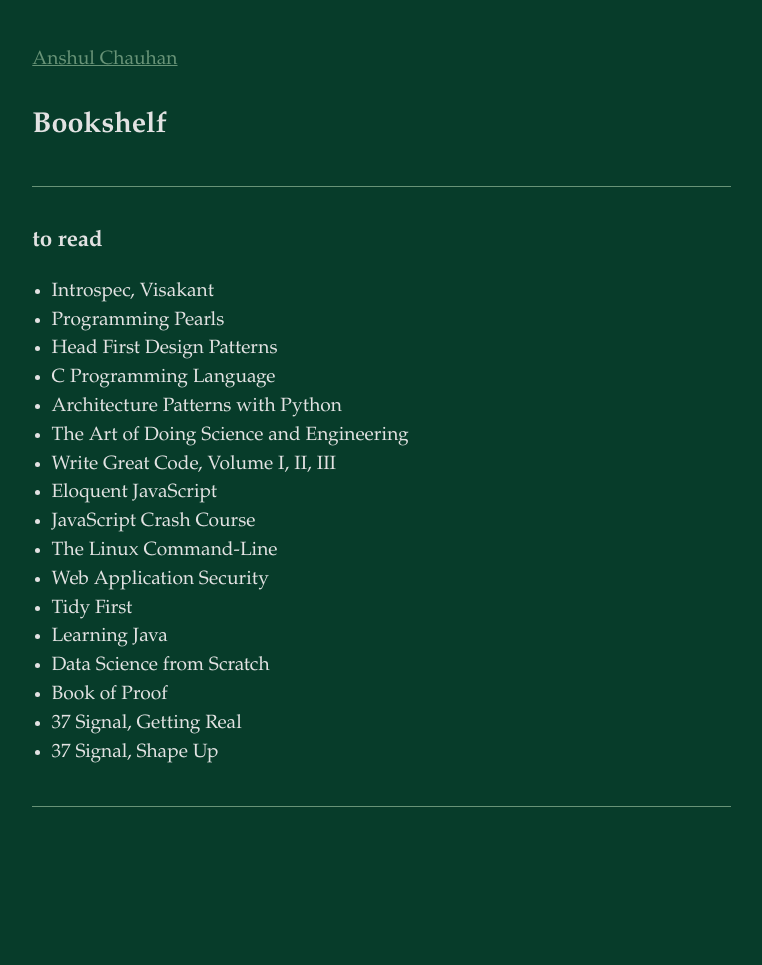
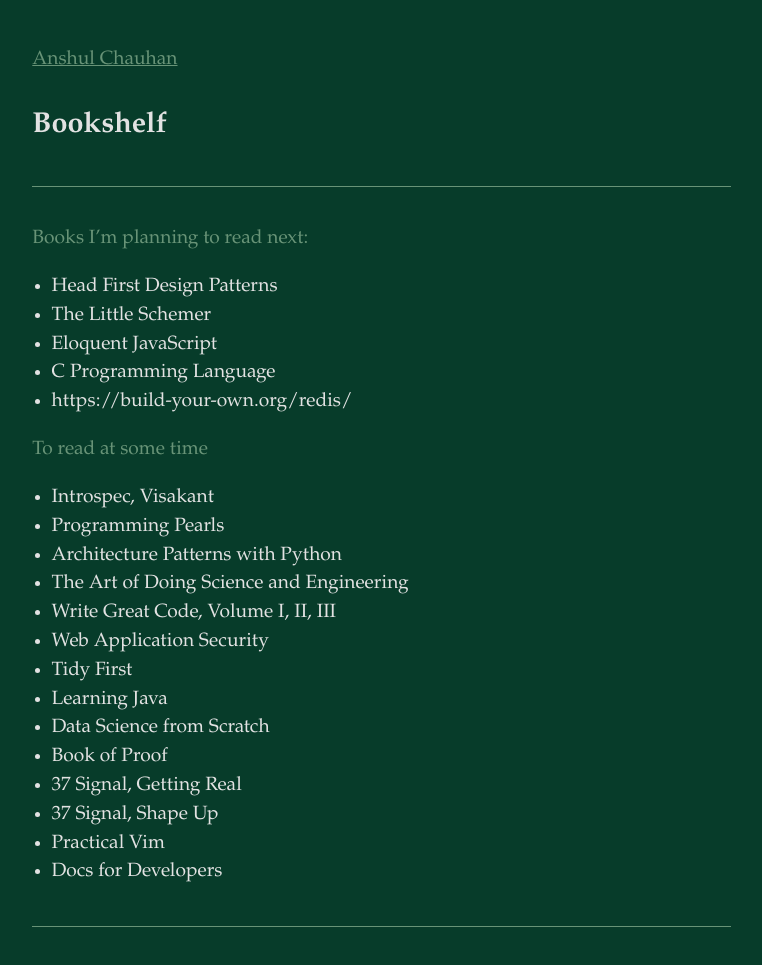
Before and after one commit to anshulxyz/anshulxyz.github.io, a Jekyll site: the page built from _notes/bookshelf.md, in a window 1280 px wide. Shown: the whole page, without its empty margins (160-922 px from the left). Built offline with Jekyll 4.4.1, drawn with Linux system fonts in a browser that asks for light colours; before the commit the page ends 900 px from its top, so only the background shows below that.

Commit message:
Update notes

```diff
--- a/_notes/bookshelf.md
+++ b/_notes/bookshelf.md
@@ -3,17 +3,22 @@
 updated: "2023-10-30"
 layout: note
 ---
-### to read
+
+Books I'm planning to read next:
+{:.muted}
+- Head First Design Patterns
+- The Little Schemer
+- Eloquent JavaScript
+- C Programming Language
+- https://build-your-own.org/redis/
+
+To read at some time
+{:.muted}
 - Introspec, Visakant
 - Programming Pearls
-- Head First Design Patterns
-- C Programming Language
 - Architecture Patterns with Python
 - The Art of Doing Science and Engineering
 - Write Great Code, Volume I, II, III
-- Eloquent JavaScript
-- JavaScript Crash Course
-- The Linux Command-Line
 - Web Application Security
 - Tidy First
 - Learning Java
@@ -21,3 +26,5 @@
 - Book of Proof
 - 37 Signal, Getting Real
 - 37 Signal, Shape Up
+- Practical Vim
+- Docs for Developers
```
Also changed, not shown: _notes/rust.md (added, +33 -0 lines).
